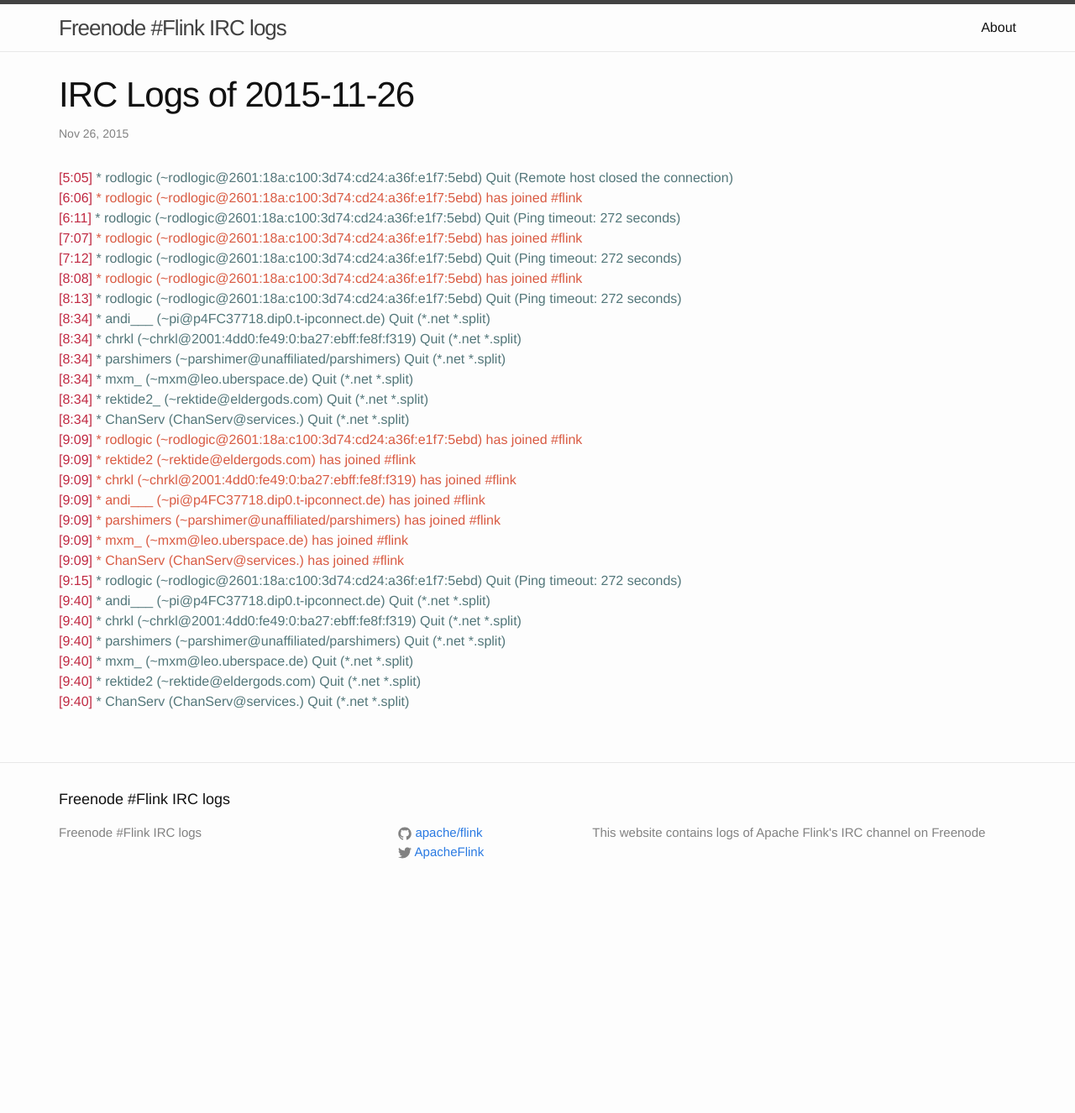
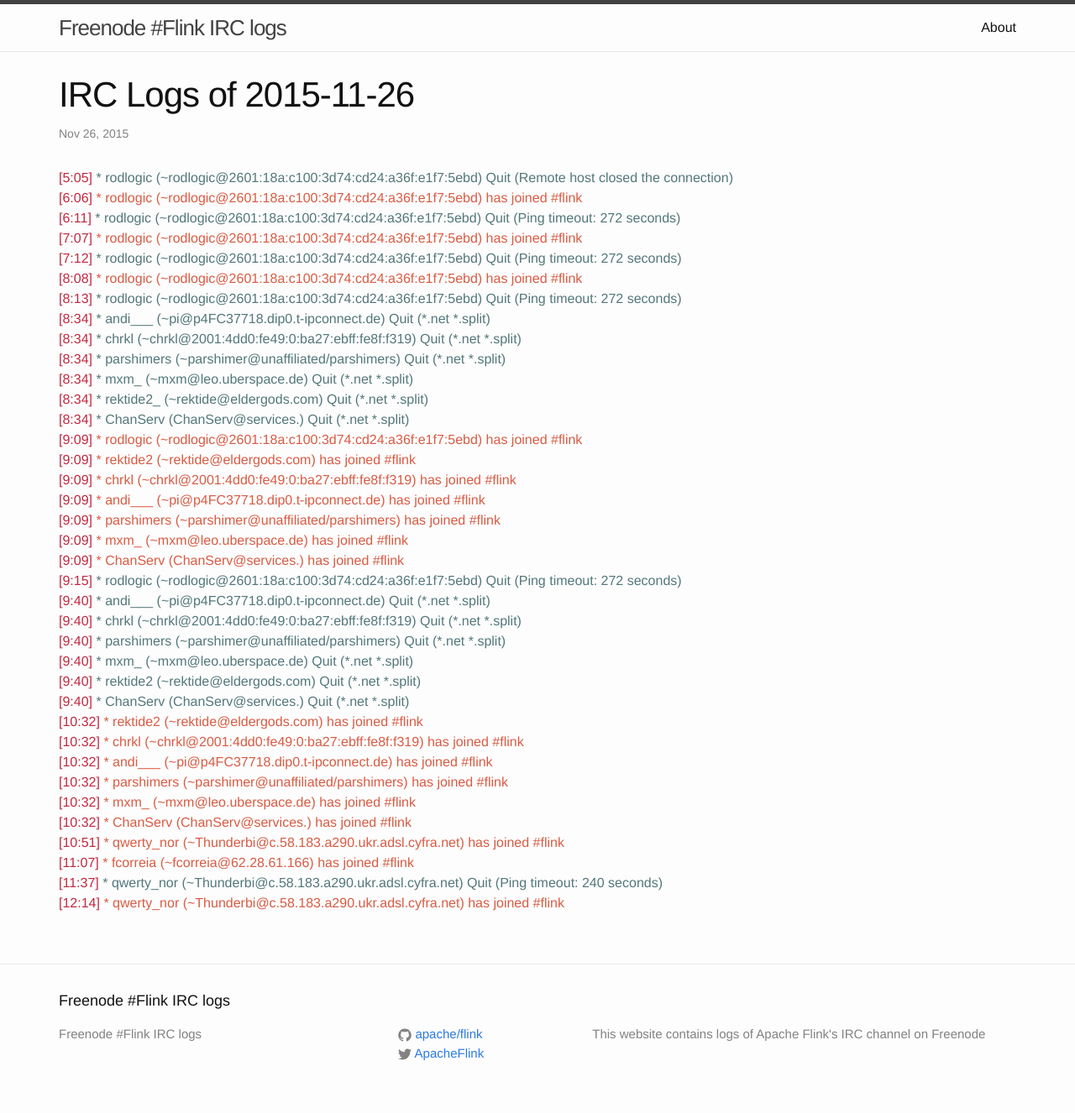
Before and after one commit to flink-irc-logs/flink-irc-logs.github.io, a Jekyll site: the page built from _posts/2015-11-26-logs.markdown, in a window 1280 px wide. Shown: the whole page at 84% size. Built offline with Jekyll 4.4.1, drawn with Linux system fonts in a browser that asks for light colours; before the commit the page ends 1086 px from its top, so only the background shows below that.

Commit message:
Update of the logs on Thu Nov 26 12:24:57 CET 2015

```diff
--- a/_posts/2015-11-26-logs.markdown
+++ b/_posts/2015-11-26-logs.markdown
@@ -31,3 +31,13 @@
 <span class="irc-date">[9:40]</span> <span class="irc-navy">* mxm_ (~mxm@leo.uberspace.de) Quit (*.net *.split)</span><br />
 <span class="irc-date">[9:40]</span> <span class="irc-navy">* rektide2 (~rektide@eldergods.com) Quit (*.net *.split)</span><br />
 <span class="irc-date">[9:40]</span> <span class="irc-navy">* ChanServ (ChanServ@services.) Quit (*.net *.split)</span><br />
+<span class="irc-date">[10:32]</span> <span class="irc-green">* rektide2 (~rektide@eldergods.com) has joined #flink</span><br />
+<span class="irc-date">[10:32]</span> <span class="irc-green">* chrkl (~chrkl@2001:4dd0:fe49:0:ba27:ebff:fe8f:f319) has joined #flink</span><br />
+<span class="irc-date">[10:32]</span> <span class="irc-green">* andi___ (~pi@p4FC37718.dip0.t-ipconnect.de) has joined #flink</span><br />
+<span class="irc-date">[10:32]</span> <span class="irc-green">* parshimers (~parshimer@unaffiliated/parshimers) has joined #flink</span><br />
+<span class="irc-date">[10:32]</span> <span class="irc-green">* mxm_ (~mxm@leo.uberspace.de) has joined #flink</span><br />
+<span class="irc-date">[10:32]</span> <span class="irc-green">* ChanServ (ChanServ@services.) has joined #flink</span><br />
+<span class="irc-date">[10:51]</span> <span class="irc-green">* qwerty_nor (~Thunderbi@c.58.183.a290.ukr.adsl.cyfra.net) has joined #flink</span><br />
+<span class="irc-date">[11:07]</span> <span class="irc-green">* fcorreia (~fcorreia@62.28.61.166) has joined #flink</span><br />
+<span class="irc-date">[11:37]</span> <span class="irc-navy">* qwerty_nor (~Thunderbi@c.58.183.a290.ukr.adsl.cyfra.net) Quit (Ping timeout: 240 seconds)</span><br />
+<span class="irc-date">[12:14]</span> <span class="irc-green">* qwerty_nor (~Thunderbi@c.58.183.a290.ukr.adsl.cyfra.net) has joined #flink</span><br />
```
